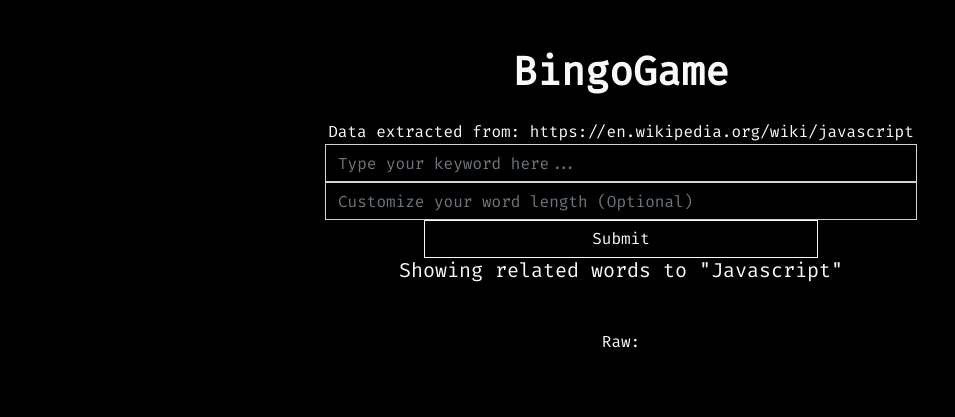
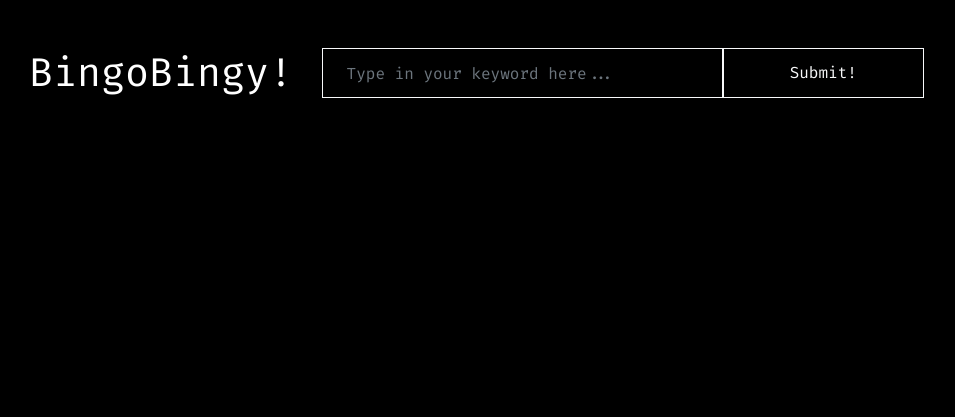
Before and after one commit to quangnguyen17/bingo_game, a Django app: page / in a window 1280 px wide. Shown: the top 417 px of the page, without its empty margins (19-974 px from the left). Run offline with Django 3.2, Linux system fonts and the light colour scheme; data that the repository does not hold is empty; some libraries are stand-ins or nearby versions.

Commit message:
new changes

```diff
--- a/bingo_game/templates/index.html
+++ b/bingo_game/templates/index.html
@@ -29,78 +29,54 @@
             font-family: 'Fira Code', sans-serif;
         }
 
+        body {
+            background-color: black;
+            color: white;
+        }
+
         #data .btn {
             transition: transform 0.5s ease-in-out;
         }
 
         #data .btn:hover {
-            transform: scale(1.25);
+            transform: scale(1.125);
         }
     </style>
     <script>
-        REGEX = /^[A-Za-z0-9 ]+$/;
-
-        wordsList = [];
-
-        runApp = () => {
-            minWordLength = parseInt('{{ word_length }}');
-            wordsList = $('#text').text().trim().split(' ');
-
-            wordIsValid = (element, index) => {
-                return element.length > minWordLength && element.length < 25 && REGEX.test(element) && wordsList.indexOf(element) === index
-            }
-
-            wordsList.filter(wordIsValid).forEach(element => {
-                $('#data').append(`<li class="list-inline-item btn btn-outline-light rounded-0 p-2 m-1">${element}</li>`);
-            });
-        }
-
-        checkGame = () => {
-            // 5 in a row
-            // 25 found
-            // WINS
-
-
-        }
-
-        $(document).ready(() => {
-            runApp();
-
-            $('.btn').on('click', (event) => {
-                $(event.target).addClass('active');
-            });
-        });
     </script>
 </head>
 
-<body class="text-light" style="background-color: black;">
-    <div class="container-fluid m-0 p-5 text-center">
-        <h1 class="font-weight-bold mb-4">BingoGame</h1>
-        <ul class="list-inline">
-            <li>
-                <p class="m-0">Data extracted from: <a class="text-light" href="{{ url }}">{{ url }}</a></p>
-                <form action="/" method="GET" class="text-center mx-auto">
-                    <input name="keyword" style="background: black;" type="text"
-                        class="form-control text-light w-50 rounded-0 mx-auto" placeholder="Type your keyword here...">
-                    <input name="word_length" style="background: black;" type="text"
-                        class="form-control text-light w-50 rounded-0 mx-auto"
-                        placeholder="Customize your word length (Optional)">
-                    <button type="submit" class="col-4 rounded-0 btn btn-outline-light">Submit</button>
+<body>
+    <div class="container-fluid m-0 px-5 pt-5 pb-0">
+        <ul class="list-inline m-0">
+            <li class="list-inline-item align-middle">
+                <h1 class="m-0">BingoBingy!</h1>
+            </li>
+            <li class="list-inline-item w-50 ml-3 align-middle">
+                <form action="/" method="GET">
+                    <div class="form-row">
+                        <input name="keyword" type="text"
+                            class="form-control col-8 border border-light p-4 rounded-0 text-light align-middle"
+                            placeholder="Type in your keyword here..." style="background-color: black;">
+                        <button type="submit"
+                            class="col-4 btn btn-outline-light p-1 rounded-0 align-middle">Submit!</button>
+                    </div>
                 </form>
-                <h5 class="mb-5">Showing related words to
-                    "{% if keyword != None %}{{ keyword }}{% else %}Javascript{% endif %}"
-                </h5>
             </li>
-            <ul id="data" class="list-inline">
-
-            </ul>
         </ul>
-        <ul class="list-inline mt-5">
-            <li>Raw:</li>
-            <ul class="list-inline">
-                <li id="text" class="text-warning">{{ text }}</li>
-            </ul>
-        </ul>
+    </div>
+    <div class="container-fluid m-0 p-5">
+        {% for row in rows %}
+        <div class="row m-0 p-0">
+            {% for word in row %}
+            <div class="col m-0 p-1">
+                <button class="btn btn-outline-light text-center w-100 h-100 m-0 p-5 rounded-0">
+                    <h4 class="m-0 p-0">{{ word.word }}</h4>
+                </button>
+            </div>
+            {% endfor %}
+        </div>
+        {% endfor %}
     </div>
 </body>
 
--- a/bingo_game/views.py
+++ b/bingo_game/views.py
@@ -1,31 +1,123 @@
 from django.shortcuts import render, redirect, HttpResponse
+from .models import *
+from bs4 import BeautifulSoup
 import requests
-from bs4 import BeautifulSoup
-# Create your views here.
+import random
+import re
 
 
 def index(request):
-    url = 'https://en.wikipedia.org/wiki/javascript'
-    keyword = None
-    word_length = None
-
-    if 'word_length' in request.GET:
-        if request.GET['word_length'] != None:
-            word_length = request.GET['word_length']
+    context = {
+        'rows': None
+    }
 
     if 'keyword' in request.GET:
-        if request.GET['keyword'] != None:
+        if request.GET['keyword'] is not None:
             keyword = request.GET['keyword']
-            url = f'https://en.wikipedia.org/wiki/{keyword}'
+            trimmed_keyword = " ".join(keyword.split())
 
+            if len(trimmed_keyword) > 0:
+                keyword_obj = try_keyword(keyword)
+                two_d_array = get_2d_array(keyword_obj)
+
+                # TODO
+                # TOTAL PLAYED
+                # TOTAL WINS
+                # TOP 5 WORDS
+
+                context['rows'] = two_d_array
+
+    return render(request, 'index.html', context)
+
+
+# GIVEN A STRING, RETURNS KEYWORD OBJECT
+
+
+def try_keyword(keyword):
+    if len(Keyword.objects.filter(word=keyword)) != 0:
+        keyword_to_play = Keyword.objects.get(word=keyword.upper())
+    else:
+        # 50 WORDS
+        list_of_words = get_words(keyword)
+        keyword_to_play = Keyword.objects.create(word=keyword.upper())
+
+        for word in list_of_words:
+            subword_to_add = Subword.objects.create(word=word)
+            subword_to_add.keywords.add(keyword_to_play)
+
+    return keyword_to_play
+
+# GIVEN KEYWORD OBJECT, RETURNS 2D-ARRAY WITH 24 RANDOM SUBWORDS
+
+
+def get_2d_array(keyword_obj):
+    subwords_array = keyword_obj.subwords.all()
+    # keyword.subwords looks like QuerySet['a','b',...'h']
+    # Pick 24 indexes to grab
+    indexes_to_grab = []
+    while len(indexes_to_grab) <= 24:
+        index_to_try = random.randint(0, len(subwords_array) - 1)
+        if index_to_try not in indexes_to_grab:
+            indexes_to_grab.append(index_to_try)
+    # indexes_to_grab looks like Array[1,2,3,....24]
+    # Grabs the 24 indexes from subwords list
+    grabbed_words_list = []
+    for idx in indexes_to_grab:
+        grabbed_words_list.append(subwords_array[idx])
+    # grabbed_words_list looks like Array['a','b',...'h']
+    # Add keyword_obj to the middle of subwords list
+    grabbed_words_list.insert(12, keyword_obj)
+    # grabbed_words_list looks like Array['a','b',..'keyword',...'h']
+    # Converts to 2D Array
+    two_d_array = [[], [], [], [], []]
+
+    idx_counter = 0
+    while idx_counter <= 24:
+        # 0 to 4
+        if idx_counter <= 4:
+            two_d_array[0].append(grabbed_words_list[idx_counter])
+        # 5 to 9
+        elif idx_counter > 4 and idx_counter <= 9:
+            two_d_array[1].append(grabbed_words_list[idx_counter])
+        # 10 to 14
+        elif idx_counter > 9 and idx_counter <= 14:
+            two_d_array[2].append(grabbed_words_list[idx_counter])
+        # 15 to 19
+        elif idx_counter > 14 and idx_counter <= 19:
+            two_d_array[3].append(grabbed_words_list[idx_counter])
+        # 20 to 24
+        elif idx_counter > 19 and idx_counter <= 24:
+            two_d_array[4].append(grabbed_words_list[idx_counter])
+        idx_counter += 1
+    # two_d_array looks like Array[['a',...'b'],['a',...'b'],['a',...'b'],['a',...'b'],['a',...'b']]
+    # add 2d array to session
+    return two_d_array
+
+
+def get_words(keyword):
+    words = []
+    url = f'https://en.wikipedia.org/wiki/{keyword}'
+
+    REGEX = re.compile(r'^[A-Za-z]+$')
     page = requests.get(url)
     soup = BeautifulSoup(page.content, 'html.parser')
+    text = soup.get_text()
+    words_list = " ".join(text.split()).split(' ')
 
-    context = {
-        'url': url,
-        'keyword': keyword,
-        'word_length': word_length,
-        'text': soup.get_text()
-    }
+    def word_valid(word):
+        word_length = len(word)
+        return word_length >= len(keyword) and word_length < (word_length * 2) and REGEX.match(word)
 
-    return render(request, 'index.html', context)
+    filtered_list = filter(word_valid, words_list)
+
+    filtered_words = []
+    for word in filtered_list:
+        filtered_words.append(word)
+
+    final_list = list(dict.fromkeys(filtered_words))
+
+    for i in range(50):
+        random_word = final_list[random.randint(0, len(final_list) - 1)]
+        words.append(random_word.upper())
+
+    return words
```
Also changed, not shown: bingo_game/models.py (+16 -1 lines), bingo_game/migrations/0001_initial.py (added), db.sqlite3.
